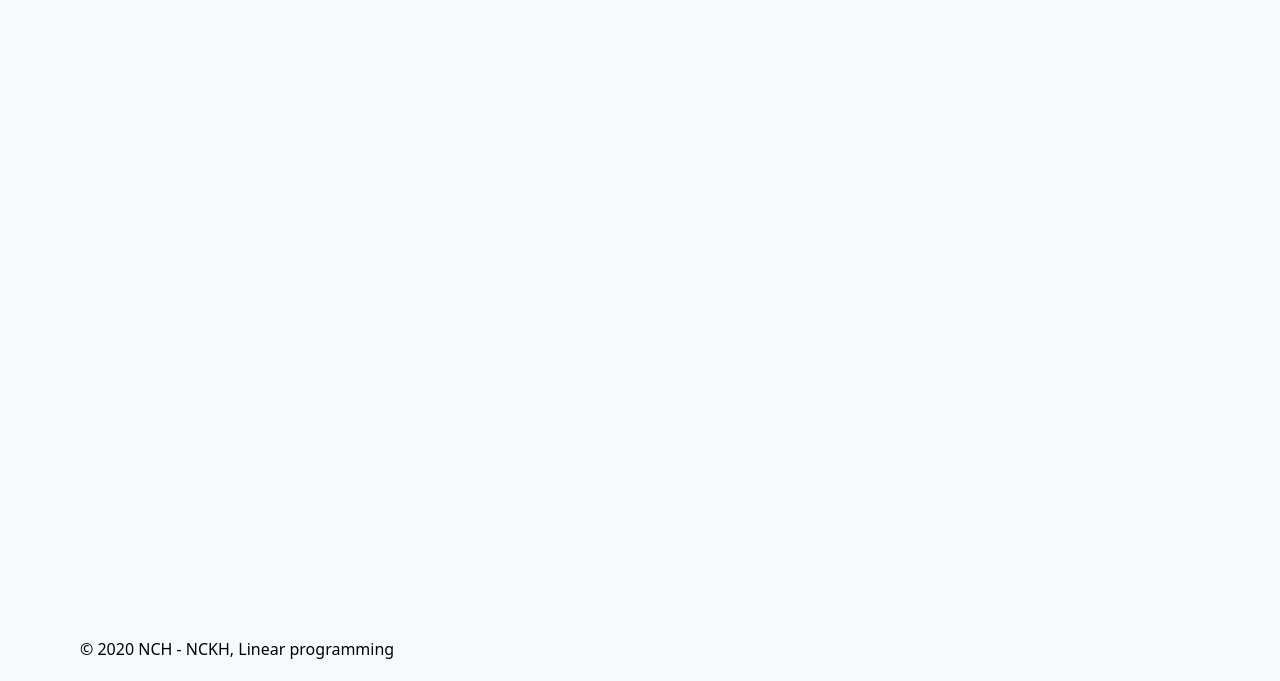
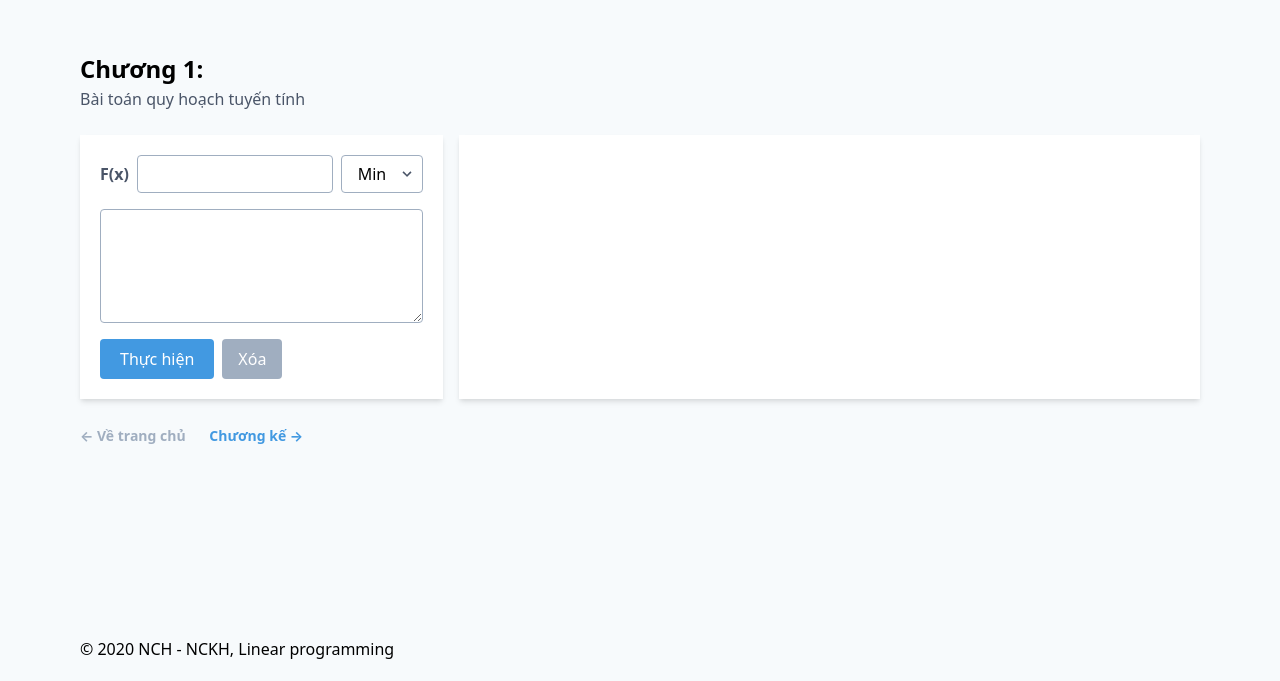
Before and after one commit to congnv0330/lp-nckh, a Vue app: page /c1 in a window 1280 px wide. Shown: the part 119-800 px from the top of the page. Built offline with nearby package versions, Linux system fonts and the light colour scheme.

Commit message:
Update C1 index view

```diff
--- a/src/App.vue
+++ b/src/App.vue
@@ -1,5 +1,5 @@
 <template>
-  <div class="min-h-screen w-full flex flex-col bg-gray-100 px-5 md:px-20">
+  <div class="min-h-screen w-full flex flex-col bg-gray-100 px-5 xl:px-20">
     <main class="w-full py-5 my-auto">
       <router-view/>
     </main>
--- /dev/null
+++ b/src/core/modules/phanso.js
@@ -0,0 +1,20 @@
+import UCLN from '@/core/utils/ucln'
+
+class PhanSo {
+  constructor (tu = 0, mau = 1) {
+    this.tu = tu
+    this.mau = mau
+  }
+
+  get giatri () {
+    return this.tu / this.mau
+  }
+
+  rutGon () {
+    var ucln = UCLN(this.tu, this.mau)
+    this.tu /= ucln
+    this.mau /= ucln
+  }
+}
+
+export default PhanSo
--- /dev/null
+++ b/src/core/utils/ucln.js
@@ -0,0 +1,9 @@
+export default function (x, y) {
+  let tmp
+  while (y !== 0) {
+    tmp = x % y
+    x = y
+    y = tmp
+  }
+  return x
+}
--- a/src/main.js
+++ b/src/main.js
@@ -1,7 +1,7 @@
 import Vue from 'vue'
 import App from './App.vue'
 import router from './router'
-import store from './store'
+// import store from './store'
 
 import './css/main.css'
 
@@ -9,6 +9,6 @@ Vue.config.productionTip = false
 
 new Vue({
   router,
-  store,
+  // store,
   render: h => h(App)
 }).$mount('#app')
--- a/src/router/index.js
+++ b/src/router/index.js
@@ -7,15 +7,17 @@ Vue.use(VueRouter)
 const routes = [
   {
     path: '/',
-    name: 'Home',
+    name: 'home',
     component: Home
   },
   {
+    path: '/c1',
+    name: 'c1',
+    component: () => import(/* webpackChunkName: "c1" */ '../views/c1/Index.vue')
+  },
+  {
     path: '/about',
-    name: 'About',
-    // route level code-splitting
-    // this generates a separate chunk (about.[hash].js) for this route
-    // which is lazy-loaded when the route is visited.
+    name: 'about',
     component: () => import(/* webpackChunkName: "about" */ '../views/About.vue')
   }
 ]
--- a/src/views/Home.vue
+++ b/src/views/Home.vue
@@ -8,11 +8,11 @@
       <template v-for="(item, index) in items">
         <div :key="index" class="bg-white rounded shadow-md">
           <div class="p-5">
-            <div class="font-semibold text-xl mb-1">{{ item.title }}</div>
-            <p class="text-gray-700 text-base mb-3">{{ item.description }}</p>
-            <button class="bg-blue-500 hover:bg-blue-700 focus:outline-none focus:shadow-outline text-white py-2 px-4 rounded">
+            <div class="font-semibold text-xl">{{ item.title }}</div>
+            <p class="text-gray-700 text-base mb-4">{{ item.description }}</p>
+            <router-link :to="{ name: 'c1' }" class="bg-blue-500 hover:bg-blue-700 focus:outline-none focus:shadow-outline text-white py-2 px-4 rounded">
               Xem &raquo;
-            </button>
+            </router-link>
           </div>
         </div>
       </template>
@@ -29,7 +29,7 @@ export default {
         {
           title: 'Chương 1',
           description: 'Bài toán quy hoạch tuyến tính',
-          route: ''
+          route: 'c1'
         },
         {
           title: 'Chương 2',
--- /dev/null
+++ b/src/views/c1/Index.vue
@@ -0,0 +1,73 @@
+<template>
+  <div>
+    <h2 class="text-2xl font-semibold text-center md:text-left">Chương 1:</h2>
+    <p class="text-gray-700 text-center md:text-left">Bài toán quy hoạch tuyến tính</p>
+    <div class="grid grid-cols-1 md:grid-cols-2 lg:grid-cols-3 gap-4 my-6">
+      <div class="bg-white shadow-md p-5">
+        <div class="flex mb-4">
+          <label class="text-gray-700 font-bold my-auto" for="fx">
+            F(x)
+          </label>
+          <div class="flex-1 mx-2">
+            <input id="fx" type="text" v-model="fx" title="Phương trình F(x)" class="appearance-none border border-gray-500 rounded w-full py-2 px-3 text-gray-700 leading-tight focus:outline-none focus:border-blue-500 focus:shadow">
+          </div>
+          <div class="relative">
+            <select v-model="type" title="Bài toán" class="block appearance-none w-full bg-white border border-gray-500 hover:border-gray-500 px-4 py-2 pr-8 rounded leading-tight focus:outline-none focus:border-blue-500 focus:shadow">
+              <option value="min">Min</option>
+              <option value="max">Max</option>
+            </select>
+            <div class="pointer-events-none absolute inset-y-0 right-0 flex items-center px-2 text-gray-700">
+              <svg class="fill-current h-4 w-4" xmlns="http://www.w3.org/2000/svg" viewBox="0 0 20 20"><path d="M9.293 12.95l.707.707L15.657 8l-1.414-1.414L10 10.828 5.757 6.586 4.343 8z"/></svg>
+            </div>
+          </div>
+        </div>
+        <textarea v-model="matrix" title="Ma trận" class="block appearance-none border border-gray-500 rounded w-full text-gray-700 py-2 px-3 focus:outline-none focus:border-blue-500 focus:shadow mb-4" rows="4"></textarea>
+        <div class="text-center md:text-left">
+          <button @click="submit" class="bg-blue-500 text-white hover:bg-blue-700 focus:outline-none focus:shadow-outline rounded px-5 py-2 mr-2">
+            Thực hiện
+          </button>
+          <button @click="reset" class="bg-gray-500 text-white hover:bg-gray-600 focus:outline-none rounded px-4 py-2">
+            Xóa
+          </button>
+        </div>
+      </div>
+      <div class="bg-white shadow-md p-5 lg:col-span-2">
+
+      </div>
+    </div>
+    <div class="text-center md:text-left">
+      <router-link class="align-baseline font-bold text-sm text-gray-500 hover:text-gray-700 mr-5" :to="{ name: 'home' }">
+        &larr; Về trang chủ
+      </router-link>
+      <router-link class="align-baseline font-bold text-sm text-blue-500 hover:text-blue-700" :to="{ name: 'home' }">
+        Chương kế &rarr;
+      </router-link>
+    </div>
+  </div>
+</template>
+
+<script>
+export default {
+  name: 'C1Index',
+  data () {
+    return {
+      fx: '',
+      matrix: '',
+      type: 'min'
+    }
+  },
+  methods: {
+    submit () {
+      console.log(this.fx)
+    },
+    reset () {
+      this.fx = this.matrix = ''
+      this.type = 'min'
+    }
+  }
+}
+</script>
+
+<style>
+
+</style>
```
Also changed, not shown: src/core/c1.js (added).
